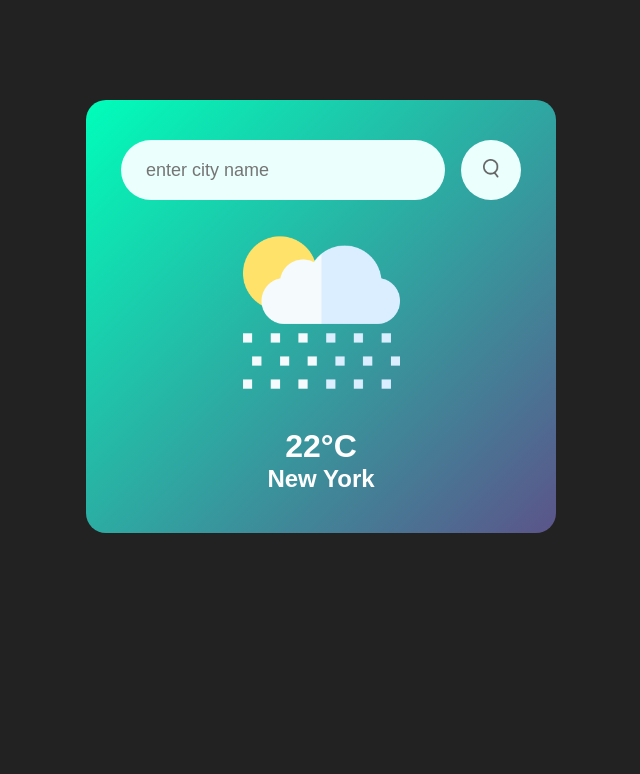
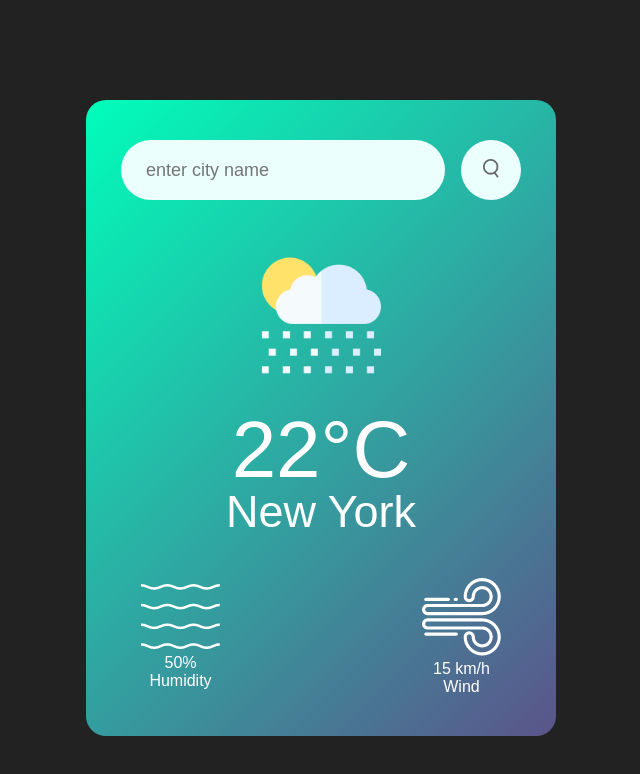
Before and after one commit to Maureen0007/Simple-Weather-App, a plain HTML site: page index.html in a window 1280 px wide. Shown: the whole page, without its empty margins (319-959 px from the left). Drawn offline with Linux system fonts and the light colour scheme.

Commit message:
add and style diifferent weather conditions

```diff
--- a/index.html
+++ b/index.html
@@ -17,6 +17,18 @@
             <h1 class="temp">22°C</h1>
             <h2 class="city">New York</h2>
         </div>
+        <div class="details">
+            <div class="col">
+                <img src="./images/humidity.png" >
+                <p class="himidity">50%</p>
+                <p>Humidity</p>
+            </div>
+            <div class="col">
+                <img src="./images/wind.png">
+                <p class="wind">15 km/h</p>
+                <p>Wind</p>
+            </div>
+        </div>
     </div>
 </body>
 </html>
--- a/style.css
+++ b/style.css
@@ -47,3 +47,23 @@ body{
 .search button img{
     width: 16px;
 }
+.weather-icon{
+    width: 170px;
+    margin-top: 30px;
+}
+.weather h1{
+    font-size: 80px;
+    font-weight: 500;
+}
+.weather h2{
+    font-size: 45px;
+    font-weight: 400;
+    margin-top: -10px;
+}
+.details{
+    display: flex;
+    align-items: center;
+    justify-content: space-between;
+    padding: 0 20px;
+    margin-top: 40px;
+}
```
